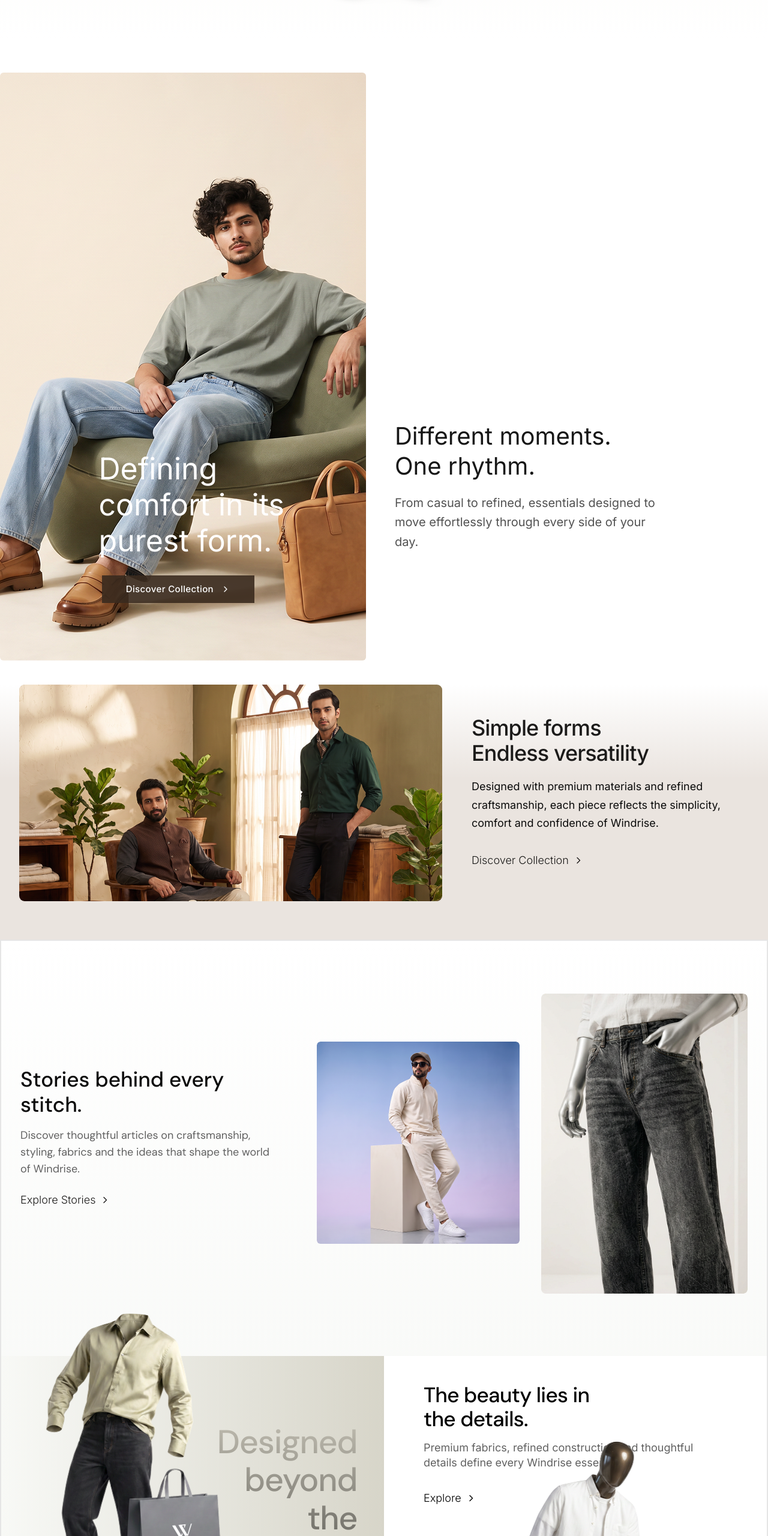
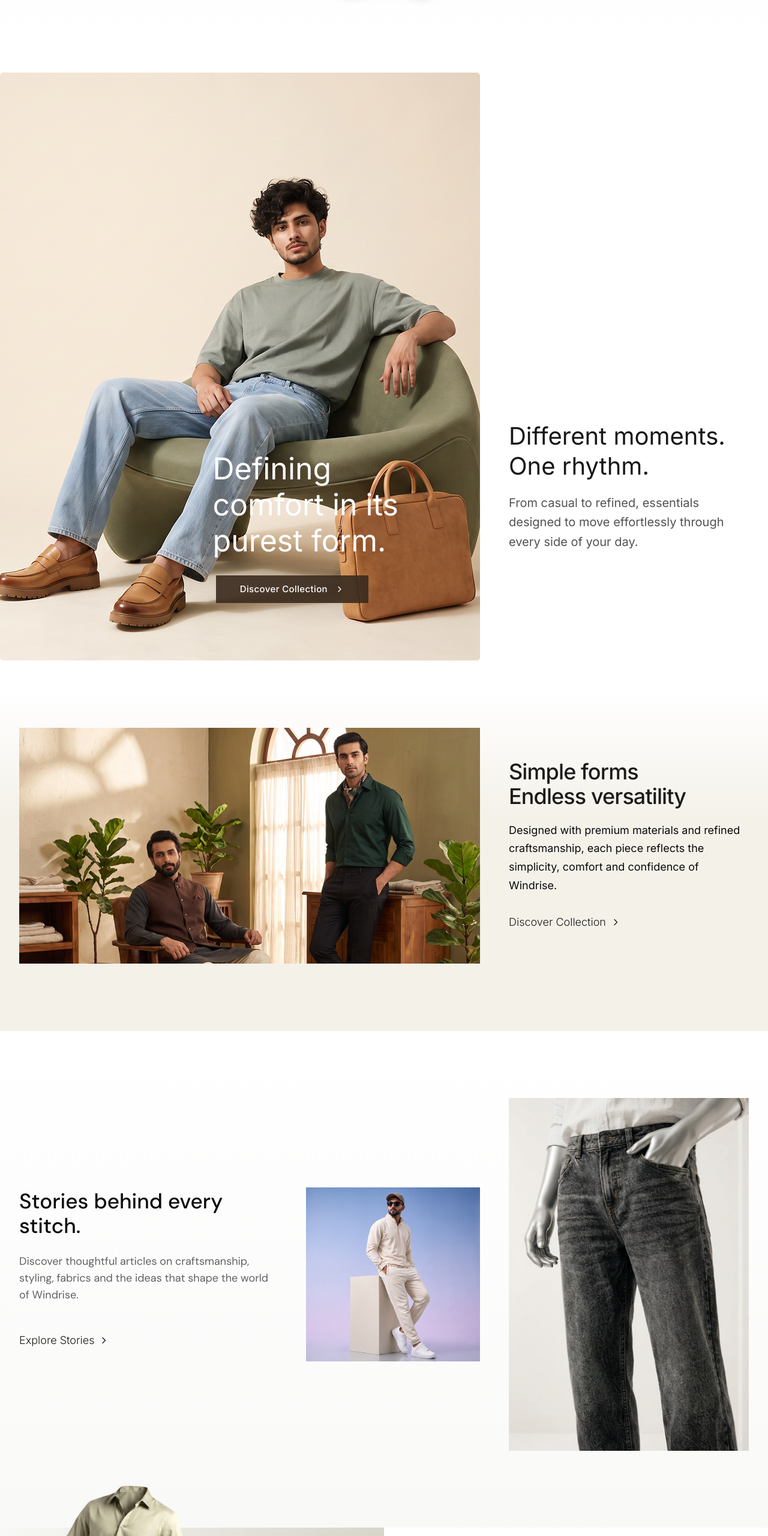
Before and after one commit to Rifatinfo/windrise, a Next.js app in the folder windrise-client/: page / in a window 1280 px wide. Shown: the part 1626-4186 px from the top of the page at 60% size. Built offline with nearby package versions, Linux system fonts and the light colour scheme; no server answers; grey boxes are pictures that could not be loaded; a web font is replaced by a local one.

Commit message:
add  home-windhero

```diff
--- a/windrise-client/src/components/modules/home/RhythmSection/LoopingShort.tsx
+++ b/windrise-client/src/components/modules/home/RhythmSection/LoopingShort.tsx
@@ -43,7 +43,7 @@ export function LoopingShort({ src, title, className = '' }: LoopingShortProps)
         ref={videoRef}
         src={src}
         aria-label={title}
-        className="h-full w-full object-contain rounded-lg"
+        className="h-full w-full object-contain"
         autoPlay
         loop
         muted
--- a/windrise-client/src/components/modules/home/RhythmSection/RhythmSection.tsx
+++ b/windrise-client/src/components/modules/home/RhythmSection/RhythmSection.tsx
@@ -12,22 +12,32 @@ export function RhythmSection() {
       // No horizontal padding on phones: the editorial image runs full bleed
       // there, and the copy column below carries its own inset instead. The
       // desktop padding is untouched.
-      className="w-full bg-warmwhite px-0 py-4 md:pl-0 md:pr-46 md:py-14 md:mb-10 mb-2"
-      aria-labelledby="rhythm-heading"
+      // The fixed `pr-46` used to come out of the image rather than the page,
+      // so the picture shrank as the screen did — down to 98px on a tablet.
+      // The right column now carries the inset instead.
+      className="w-full bg-warmwhite px-0 py-4 mb-2 md:mb-0 md:py-0 "
+      aria-labelledby="rhythm-heading "
     >
-      <div className="mx-auto flex  w-full max-w-[1720px] flex-col gap-10 md:flex-row md:items-end md:gap-12">
-        {/* Left: editorial image */}
-        <figure className="relative m-0 w-full max-w-none md:max-w-[1190px] md:flex-[1_1_1190px]">
-          <div className="relative h-[317px]  w-full overflow-hidden md:h-[980px]">
+      {/*
+        A centred 7xl container fixes the right edge, and the image is pulled
+        back out to the viewport on the left — so the copy lines up with the
+        rest of the page while the picture still runs full bleed.
+      */}
+      <div className="mx-auto flex w-full max-w-7xl flex-col gap-10 md:flex-row md:items-end md:gap-12 md:pr-8 md:py-14 ">
+        {/* Left: editorial image — bleeds past the container to the screen edge */}
+        <figure className="relative m-0 w-full max-w-none md:min-w-0 md:flex-1 xl:ml-[calc((1280px-100vw)/2)]">
+          {/* Steps with the column. A flat md:h-[980px] made the picture 388
+              wide by 980 tall on a tablet — a slot, not a photograph. */}
+          <div className="relative h-[317px] w-full overflow-hidden md:h-[520px] lg:h-[720px] xl:h-[980px]">
             <img
               src="/assets/young-boy-2.png"
               alt="Model seated in an olive lounge chair wearing a relaxed sage tee, light denim and tan loafers"
               className="h-full w-full object-cover -ml-6 md:-ml-0 rounded-sm"
             />
-            <div className="absolute inset-x-0 bottom-0 md:bottom-10 flex flex-col items-end  gap-3 p-5 text-left md:gap-7 md:p-14 md:mr-20 mr-10">
+            <div className="absolute inset-x-0 bottom-0 flex flex-col items-end gap-3 p-5 text-left mr-10 md:bottom-6 md:gap-4 md:p-8 md:mr-6 lg:bottom-8 lg:gap-6 lg:p-10 lg:mr-12 xl:bottom-10 xl:gap-7 xl:p-14 xl:mr-20">
               <h2
                 id="rhythm-heading"
-                className="text-[18px]  font-normal leading-[1.2] text-white md:text-[50px]"
+                className="text-[18px] font-normal leading-[1.2] text-white md:text-[26px] lg:text-[36px] xl:text-[50px]"
               >
                 Defining
                 <br />
@@ -36,7 +46,7 @@ export function RhythmSection() {
                 purest form.
               </h2>
               <button
-                className="group inline-flex items-center gap-1 overflow-hidden bg-[#3a2b1f]/90 px-2.5 py-1.5 text-[8px]  font-medium tracking-wide text-white transition-colors hover:bg-[#3a2b1f] focus:outline-none focus-visible:ring-2 focus-visible:ring-white md:gap-3 md:px-10 md:py-3 md:text-[15px] md:mr-[50px]"
+                className="group inline-flex items-center gap-1 overflow-hidden bg-[#3a2b1f]/90 px-2.5 py-1.5 text-[8px]  font-medium tracking-wide text-white transition-colors hover:bg-[#3a2b1f] focus:outline-none focus-visible:ring-2 focus-visible:ring-white md:gap-2 md:px-5 md:py-2 md:text-[11px] lg:gap-3 lg:px-8 lg:py-2.5 lg:text-[13px] xl:px-10 xl:py-3 xl:text-[15px] xl:mr-[50px]"
               >
                 Discover Collection
                 <ChevronRightIcon
@@ -50,14 +60,16 @@ export function RhythmSection() {
 
         {/* Right: copy + video */}
         {/* Carries the inset the section no longer applies on phones. */}
-        <div className="flex w-full flex-col items-start gap-6  px-6 md:w-[438px] md:flex-none md:gap-8 md:px-0">
+        {/* Narrower than the old fixed 438px, and it shrinks on a tablet rather
+            than holding its width while the image is squeezed to nothing. */}
+        <div className="flex w-full flex-col items-start gap-6 px-6 md:w-[220px] md:flex-none md:gap-8 md:px-0 lg:w-[300px] xl:w-[400px]">
           <div className="flex flex-col gap-4 md:gap-5">
-            <h3 className="text-[22px] leading-[1.25] text-neutral-900 md:text-[40px]">
+            <h3 className="text-[22px] leading-[1.25] text-neutral-900 md:text-[24px] lg:text-[30px] xl:text-[40px]">
               Different <span>moments.</span>
               <br />
               One <span>rhythm.</span>
             </h3>
-            <p className="text-[13px] font-normal leading-relaxed text-neutral-600 md:text-[20px]">
+            <p className="text-[13px] font-normal leading-relaxed text-neutral-600 md:text-[14px] lg:text-[16px] xl:text-[20px]">
               From casual to refined, essentials designed to move effortlessly through every side of
               your day.
             </p>
--- a/windrise-client/src/components/modules/home/blog/StoriesSection.tsx
+++ b/windrise-client/src/components/modules/home/blog/StoriesSection.tsx
@@ -90,7 +90,7 @@ function TiltImage({
 export function StoriesSection() {
   return (
     <section
-      className="w-full border-2  bg-[linear-gradient(180deg,#FFFFFF_0%,#F2F4F0_95%,#FFFFFF_100%)]"
+      className="w-full bg-[linear-gradient(180deg,#FFFFFF_0%,#F2F4F0_95%,#FFFFFF_100%)]"
       aria-labelledby="stories-heading"
     >
       {/*
@@ -99,17 +99,23 @@ export function StoriesSection() {
         pinned — which is what pushed the block right and ran the second image
         off the edge.
       */}
-      <div className="mx-auto flex w-full max-w-7xl flex-col px-6 py-9 md:mt-16 md:flex-row md:items-center md:justify-between md:gap-10 md:px-8 md:py-6 lg:mt-16 lg:gap-16 lg:px-8 lg:py-6">
+      {/*
+        Same 56px band as the other two sections, and no top margin. A margin
+        here pushed the section down and left a strip of page background showing
+        between this gradient and the one above it — which read as a second,
+        larger gap in the middle of the three.
+      */}
+      <div className="mx-auto flex w-full max-w-7xl flex-col px-6 py-9 md:flex-row md:items-center md:justify-between md:gap-12 md:px-8 md:py-14 lg:gap-12 lg:px-8 md:pt-28">
         {/*
           Was a fixed 550px. Together with the 424+416 images and the gap that
           asked for ~1506px, so inside a 1280px container something had to give.
           A share of the row instead, capped so the measure stays readable on a
           very wide screen.
         */}
-        <div className="w-full shrink-0 md:w-[36%] lg:w-[38%] lg:max-w-[430px] lg:pr-0">
+        <div className="w-full shrink-0 md:w-[36%] lg:w-[38%] lg:max-w-[430px] lg:pr-0 md:space-y-6 lg:space-y-6">
           <h2
             id="stories-heading"
-            className="w-full text-xl font-medium leading-[1.18] space-x-1.5 md:text-[35px] lg:text-[35px] font-dm-sans"
+            className="w-full   text-xl font-medium leading-[1.18] space-x-1.5 md:text-[35px] lg:text-[35px] font-dm-sans"
           >
             Stories behind every <br /> stitch.
           </h2>
@@ -148,15 +154,15 @@ export function StoriesSection() {
           scales with the space it is given.
         */}
 
-        <div className="mt-5 flex w-full min-w-0 items-start gap-2.5 sm:gap-4 md:mt-0 md:w-[64%] md:min-w-0 md:flex-1 md:gap-4 lg:gap-[36px]">
+        <div className="mt-5 flex w-full min-w-0 items-start gap-2.5 sm:gap-4 md:mt-0 md:min-w-0 md:flex-1 md:items-center md:gap-12">
           {/* Image 2 — now first */}
           <TiltImage
             width={416}
             height={408}
             src="/assets/Image-2.png"
             alt="Folded olive knitwear and blue denim on a leather chair"
-            wrapperClassName="mt-[28px] aspect-square w-[48%] min-w-0 rounded-sm md:mt-[46px] md:w-[49%] lg:mt-[80px]"
-            className="h-full w-full rounded-sm object-cover"
+            wrapperClassName="mt-[28px] aspect-square w-[48%] min-w-0  md:mt-0 md:w-auto md:min-w-0 md:flex-1"
+            className="h-full w-full object-cover "
           />
 
           {/* Image 1 — now second */}
@@ -165,8 +171,8 @@ export function StoriesSection() {
             height={615}
             src="/assets/Image-1.png"
             alt="Two men wearing Windrise looks against a burgundy backdrop"
-            wrapperClassName="w-[48.6%] min-w-0 rounded-sm md:w-[50%]"
-            className="h-auto w-full rounded-sm object-cover"
+            wrapperClassName="w-[48.6%] min-w-0  rounded-none md:w-[220px] md:flex-none  lg:w-[300px] xl:w-[400px]"
+            className="h-auto w-full object-cover"
           />
         </div>
       </div>
--- a/windrise-client/src/components/modules/home/letsConnect/DetailsContactSection.tsx
+++ b/windrise-client/src/components/modules/home/letsConnect/DetailsContactSection.tsx
@@ -11,7 +11,7 @@ const DetailsContactSection = () => {
     >
       <div className="relative z-50">
         <div className="grid grid-cols-1 md:grid-cols-2">
-          <div className="relative h-[248px] mb-20  md:mb-20  bg-[linear-gradient(to_right,#F8F9F6_0%,#D7D5C9_100%)] md:h-[417px] mt-30  md:mt-20 ">
+          <div className="relative h-[248px] mb-20  md:mb-20  bg-[linear-gradient(to_right,#F8F9F6_0%,#D7D5C9_100%)] md:h-[417px] mt-30  md:mt-18">
             <img
               src={OUTFIT_IMAGE_URL}
               alt="Windrise outfit with shirt, denim, loafers, and shopping bag"
@@ -45,7 +45,7 @@ const DetailsContactSection = () => {
             </h1>
           </div>
 
-          <div className="relative h-[349px]   px-[15px] bg-[#FFFFFF] text-center lg:text-start  md:h-[417px]  md:px-0 md:pt-[45px] md:mt-20 ">
+          <div className="relative h-[349px]   px-[15px] bg-[#FFFFFF] text-center lg:text-start  md:h-[417px]  md:px-0 md:pt-[45px] md:mt-18">
             <div className="md:ml-[66px] ">
               <h2
                 id="details-heading"
--- a/windrise-client/src/components/modules/home/navbar/MegaMenu.tsx
+++ b/windrise-client/src/components/modules/home/navbar/MegaMenu.tsx
@@ -1,125 +1,3 @@
-
-// 'use client';
-
-// import { motion } from 'framer-motion'
-// import type { NavigationCategory } from './Navigationdataset'
-
-// type MegaMenuProps = {
-//   category: NavigationCategory
-//   onMouseEnter: () => void
-//   onMouseLeave: () => void
-// }
-
-// // Group column sizes, sliced to however many groups a category actually has
-// // (prevents the leftover empty-track bug when a category has fewer than 3
-// // groups, e.g. "men" only has Clothing + Footwear).
-// const GROUP_COLUMN_SIZES = ['1.18fr', '1fr', '1.08fr', '1fr', '1fr'] as const
-
-// // Exact gap the design calls for between the last content column and the
-// // promo image when a category has only 2 groups. 3-group categories keep
-// // the normal grid gap (gap-x-20) with no override.
-// const TWO_COLUMN_IMAGE_GAP_PX = 253
-
-// export function MegaMenu({
-//   category,
-//   onMouseEnter,
-//   onMouseLeave,
-// }: MegaMenuProps) {
-//   const isTwoColumn = category.groups.length === 2
-
-//   // 200px matches the header's `grid-cols-[200px_1fr_auto]` logo column.
-//   // Using a fixed px width here (not a proportional fr) means whatever
-//   // comes right after it — the first group column, "Clothing" — always
-//   // starts at the same x-position as "Men" in the header nav, since both
-//   // containers share the same px-6 lg:px-15 outer padding.
-//   const gridTemplateColumns = [
-//     '100px', // collections — fixed width, matches header logo column
-//     ...GROUP_COLUMN_SIZES.slice(0, category.groups.length), // exactly N group tracks
-//     '1.28fr', // promo image
-//   ].join(' ')
-
-//   return (
-//     <motion.section
-//       id="desktop-mega-menu"
-//       aria-label={`${category.label} collections`}
-//       initial={{ opacity: 0, y: -18 }}
-//       animate={{ opacity: 1, y: 0 }}
-//       exit={{ opacity: 0, y: -12 }}
-//       transition={{ duration: 0.28, ease: [0.22, 1, 0.36, 1] }}
-//       onMouseEnter={onMouseEnter}
-//       onMouseLeave={onMouseLeave}
-//       className="absolute left-0 top-20 z-40 w-full bg-[#080808] text-white shadow-[0_22px_42px_rgba(0,0,0,0.38)]"
-//     >
-//       <div
-//         className="mx-auto grid gap-x-20 px-6 lg:px-15 py-6 "
-//         style={{ gridTemplateColumns }}
-//       >
-//         <section className="pt-1">
-//           <ul className="space-y-2.5 ">
-//             {category.collections.map((collection) => (
-//               <li key={collection}>
-//                 <a
-//                   href="#collection"
-//                   className="text-[15px] font-medium text-[#707070] transition duration-200 hover:translate-x-0.5 hover:text-white font-dm-sans"
-//                 >
-//                   {collection}
-//                 </a>
-//               </li>
-//             ))}
-//           </ul>
-//         </section>
-
-//         {category.groups.map((group) => (
-//           <MenuColumn key={group.name} title={group.name} items={group.items} />
-//         ))}
-
-//         <a
-//           href="#collection"
-//           aria-label={category.promo.cta}
-//           className="block self-start overflow-hidden rounded-md"
-//           // Grid's own gap-x-20 already applies between every track. For the
-//           // 2-group case, add the extra margin needed to make the *total*
-//           // space between the last content column and the image exactly
-//           // 253px, per the design. 80px (gap-x-20) + 173px = 253px.
-//           style={isTwoColumn ? { marginLeft: `${TWO_COLUMN_IMAGE_GAP_PX - 80}px` } : undefined}
-//         >
-//           <img
-//             src={category.promo.image}
-//             alt={category.promo.imageAlt}
-//             className="aspect-[4/5] w-full object-cover transition duration-500 hover:scale-[1.025]"
-//           />
-//         </a>
-//       </div>
-//     </motion.section>
-//   )
-// }
-
-// type MenuColumnProps = {
-//   title: string
-//   items: readonly string[]
-// }
-
-// function MenuColumn({ title, items }: MenuColumnProps) {
-//   return (
-//     <section>
-//       <h2 className="border-b border-[#707070] pb-2 text-[15px] font-medium text-[#707070] font-dm-sans ">
-//         {title}
-//       </h2>
-//       <ul className="mt-2.5 space-y-1.5 ">
-//         {items.map((item) => (
-//           <li key={item}>
-//             <a
-//               href="#collection"
-//               className="block text-[15px] text-[#707070] transition duration-200 hover:translate-x-0.5 hover:text-white font-dm-sans"
-//             >
-//               {item}
-//             </a>
-//           </li>
-//         ))}
-//       </ul>
-//     </section>
-//   )
-// }
 
 
 'use client';
@@ -127,6 +5,7 @@
 import { motion } from 'framer-motion';
 import type { NavigationCategory } from './Navigationdataset';
 import Image from "next/image";
+import { ArrowRight } from 'lucide-react';
 type MegaMenuProps = {
   category: NavigationCategory;
   onMouseEnter: () => void;
@@ -228,10 +107,10 @@ export function MegaMenu({
         </a> */}
 
         {/* Promo Image */}
-        <a
+       <a
           href="#collection"
           aria-label={category.promo.cta}
-          className="relative block justify-self-end overflow-hidden rounded-md group"
+          className="relative block justify-self-end overflow-hidden  group"
         >
           <Image
             height={306}
@@ -242,9 +121,10 @@ export function MegaMenu({
           />
 
           {/* Gradient overlay: transparent at top -> black at bottom */}
-          <div
+          {/* <div
             className="pointer-events-none absolute inset-0 bg-gradient-to-t from-black/80 via-black/0 to-transparent"
-          />
+          /> */}
+           <div className="absolute inset-0  group-hover:bg-black/10  bottom-0 left-0 right-0 bg-gradient-to-t from-black/90 via-black/70 to-transparent transition-colors duration-500" />
 
           {/* Text content */}
           <div className="absolute inset-x-0 bottom-0 p-6 text-white font-dm-sans">
@@ -256,7 +136,7 @@ export function MegaMenu({
             </h3>
             <span className="mt-2 inline-flex items-center gap-1 text-sm font-light underline-offset-4">
               {/* {category.promo.cta /* "Explore" */}
-              Explore <span className='w-0.5' aria-hidden>→</span>
+              Explore <span><ArrowRight className="ml-2 w-4 h-4" /></span>
             </span>
           </div>
         </a>
--- a/windrise-client/src/components/modules/home/showCase/WindriseHero.tsx
+++ b/windrise-client/src/components/modules/home/showCase/WindriseHero.tsx
@@ -6,7 +6,7 @@ export default function WindriseHero() {
   return (
     <section
       style={{
-    background: "linear-gradient(to top, #EAE4DF 63%, #FFFFFF 100%)",
+    background: "linear-gradient(to top, #F4F1E9 63%, #FFFFFF 100%)",
   }}
 
     >
@@ -16,15 +16,15 @@ export default function WindriseHero() {
         — so the row ran the full width of the screen with its contents shoved
         right, which squeezed the image to 188px on a tablet.
       */}
-      <div className="mx-auto flex w-full max-w-7xl flex-col px-6 pb-9 md:-mt-14 md:flex-row md:items-center md:justify-between md:gap-10 md:px-8 lg:-mt-14 lg:gap-12 lg:px-8 lg:pb-16">
+      <div className="mx-auto flex w-full max-w-7xl flex-col px-6 pb-9 md:flex-row md:items-center md:justify-between md:gap-12 md:px-8 md:py-14 lg:gap-12 lg:px-8 md:pb-28">
       {/* Image — leads the row from md up, as in the reference */}
       <div
         className="
           order-1 w-full
-          md:order-1 md:w-[58%] md:pt-0
+          md:order-1 md:min-w-0 md:flex-1 md:pt-0
         "
       >
-        <div className="relative aspect-[4/3] w-full overflow-hidden rounded-[3px] md:rounded-[9px] lg:rounded-[9px] bg-[#DAD5CF] sm:aspect-[880/450] ">
+        <div className="relative aspect-[4/3] w-full overflow-hidden  bg-[#DAD5CF] sm:aspect-[880/450] ">
           <Image
             src="/assets/windrise-hero.png"
             alt="Windrise model wearing a striped shirt and jeans"
@@ -41,7 +41,7 @@ export default function WindriseHero() {
       </div>
 
       {/* Text content */}
-      <div className="order-2 max-w-full pt-6 md:order-2 md:w-[38%] md:pt-0 lg:max-w-[470px]">
+      <div className="order-2 max-w-full pt-6 md:order-2 md:w-[220px] md:flex-none md:pt-0 lg:w-[300px] xl:w-[400px]">
         <h1 className="mb-5 text-[22px] font-medium leading-[1.15] tracking-tight text-[#1C1B1A] sm:text-[32px] lg:text-4xl">
           Simple forms
           <br />
```
Also changed, not shown: windrise-client/src/components/modules/home/navbar/MobileDrawer.tsx (+96 -72 lines), windrise-client/public/assets/Image-1.png, windrise-client/public/assets/Image-2.png.
